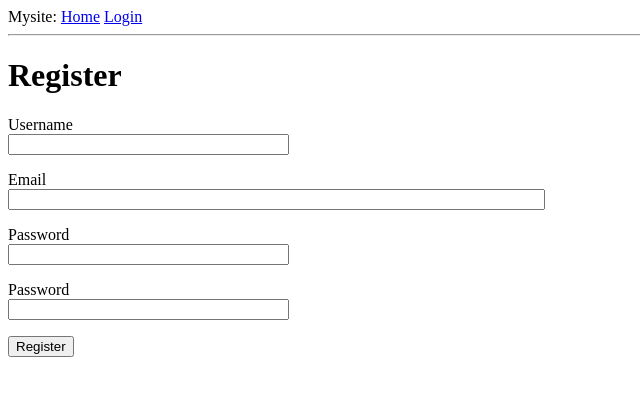
After one commit to dyan27/schoolhouse_capstone, a Flask app: page /register in a window 1280 px wide. The commit adds this page. Shown: the top 396 px of the page, without its empty margins (0-640 px from the left). Run offline with Flask 2, Linux system fonts and the light colour scheme.

Commit message:
user registration and cleanup of pycache dirs

```diff
--- a/app/forms.py
+++ b/app/forms.py
@@ -1,11 +1,31 @@
 from ast import Pass
 from tokenize import String
+from xml.dom import ValidationErr
+from flask_login import user_needs_refresh
 from flask_wtf import FlaskForm
 from wtforms import StringField, PasswordField, BooleanField, SubmitField
-from wtforms.validators import DataRequired
+from wtforms.validators import DataRequired, Email, EqualTo, ValidationError
+from app.models import User
 
 class LoginForm(FlaskForm):
     username = StringField('Username', validators=[DataRequired()])
     password = PasswordField('Password', validators=[DataRequired()])
     remember_me = BooleanField('Remember me')
     submit = SubmitField('Sign In')
+
+class RegistrationForm(FlaskForm):
+    username = StringField('Username', validators=[DataRequired()])
+    email = StringField('Email', validators=[DataRequired(), Email()])
+    password = PasswordField('Password', validators=[DataRequired()])
+    password2 = PasswordField('Password', validators=[DataRequired(), EqualTo('password')])
+    submit = SubmitField('Register')
+
+    def validate_username(self, username):
+        user = User.query.filter_by(username=username.data).first()
+        if user is not None:
+            raise ValidationError('Please use a different username')
+
+    def validate_email(self, email):
+        user = User.query.filter_by(email=email.data).first()
+        if user is not None:
+            raise ValidationError('Please use a different email address')
--- a/app/routes.py
+++ b/app/routes.py
@@ -1,9 +1,10 @@
-from app import app
+from app import app, db
 import codecs
-from flask import render_template, redirect, flash, url_for
-from app.forms import LoginForm
+from flask import render_template, redirect, flash, url_for, request
+from app.forms import LoginForm, RegistrationForm
 from app.models import User
 from flask_login import current_user, login_user, logout_user, login_required
+from werkzeug.urls import url_parse
 
 # 3rd party
 import pandas as pd
@@ -16,6 +17,21 @@ def index():
     f = codecs.open("project-evelyn.html", 'r')
     return f.read()
 
+@app.route('/register', methods=['GET', 'POST'])
+def register():
+    if current_user.is_authenticated:
+        return redirect(url_for('index'))
+    form = RegistrationForm()
+    if form.validate_on_submit():
+        user = User(username=form.username.data, email=form.email.data)
+        user.set_password(form.password.data)
+        db.session.add(user)
+        db.session.commit()
+        flash('Congratulations, you are now a registered user!')
+        return redirect(url_for('login'))
+    return render_template('register.html', title='Register', form=form)
+
+
 @app.route('/login', methods=['GET', 'POST'])
 def login():
     if current_user.is_authenticated:
@@ -23,11 +39,14 @@ def login():
     form = LoginForm()
     if form.validate_on_submit():
         user = User.query.filter_by(username=form.username.data).first()
-        if user is None or not user.checkpassword(form.password.data):
+        if user is None or not user.check_password(form.password.data):
             flash('Invalid username or password')
             return redirect(url_for('login'))
         login_user(user, remember=form.remember_me.data)
-        return redirect(url_for('index'))
+        next_page = request.args.get('next')
+        if not next_page or url_parse(next_page).netloc != '':
+            next_page = url_for('index')
+        return redirect(next_page)
     return render_template("login.html", title="Sign In", form=form)
 
 @app.route('/logout')
--- a/app/templates/index.html
+++ b/app/templates/index.html
@@ -1,7 +1,7 @@
 {% extends base.html %}
 
 {% block content %}
-    <h1>Hi, {{ user.username }}</h1>
+    <h1>Hi, {{ current_user.username }}</h1>
     {% for post in posts %}
     <div><p>{{ post.author.username }} says: <b>{{ post.body }}</b></p></div>
     {% endfor %}
--- a/app/templates/login.html
+++ b/app/templates/login.html
@@ -21,4 +21,5 @@
     <p>{{ form.remember_me() }} {{ form.remember_me.label }}</p>
     <p>{{ form.submit() }}</p>
 </form>
+<p>New User? <a href="{{ url_for('register') }}">Click to Register!</a></p>
 {% endblock %}
--- /dev/null
+++ b/app/templates/register.html
@@ -0,0 +1,37 @@
+{% extends "base.html" %}
+
+{% block content %}
+    <h1>Register</h1>
+    <form action="" method="post">
+        {{ form.hidden_tag() }}
+        <p>
+            {{ form.username.label }}<br>
+            {{ form.username(size=32) }}<br>
+            {% for error in form.username.errors %}
+            <span style="color: red;">[{{ error }}]</span>
+            {% endfor %}
+        </p>
+        <p>
+            {{ form.email.label }}<br>
+            {{ form.email(size=64) }}<br>
+            {% for error in form.email.errors %}
+            <span style="color: red;">[{{ error }}]</span>
+            {% endfor %}
+        </p>
+        <p>
+            {{ form.password.label }}<br>
+            {{ form.password(size=32) }}<br>
+            {% for error in form.password.errors %}
+            <span style="color: red;">[{{ error }}]</span>
+            {% endfor %}
+        </p>
+        <p>
+            {{ form.password2.label }}<br>
+            {{ form.password2(size=32) }}<br>
+            {% for error in form.password2.errors %}
+            <span style="color: red;">[{{ error }}]</span>
+            {% endfor %}
+        </p>
+        <p>{{ form.submit() }}</p>
+    </form>
+{% endblock %}
```
Also changed, not shown: app.db, 1 other file.
